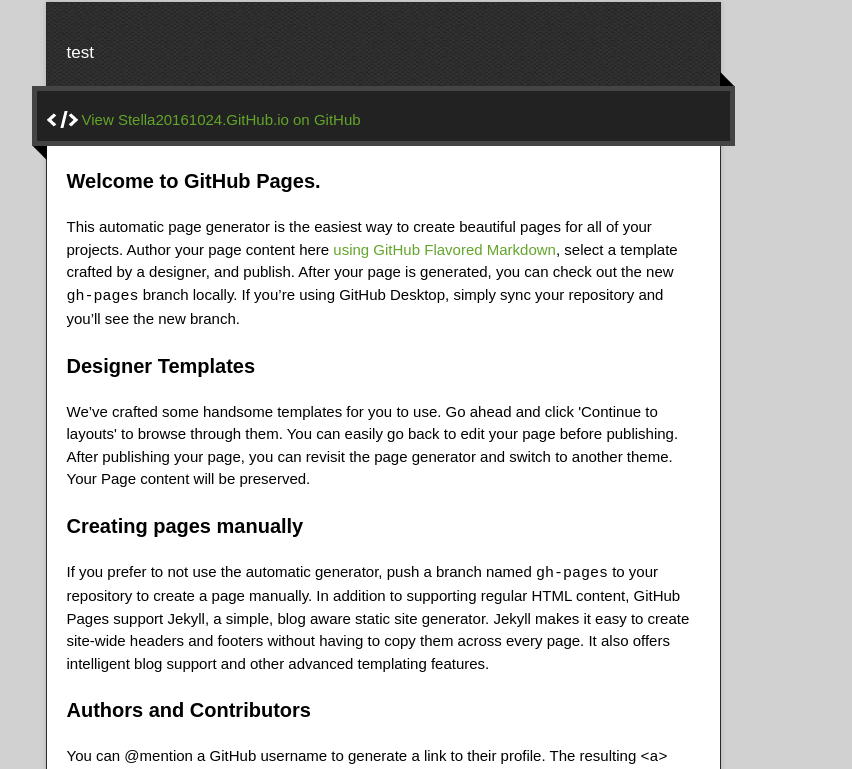
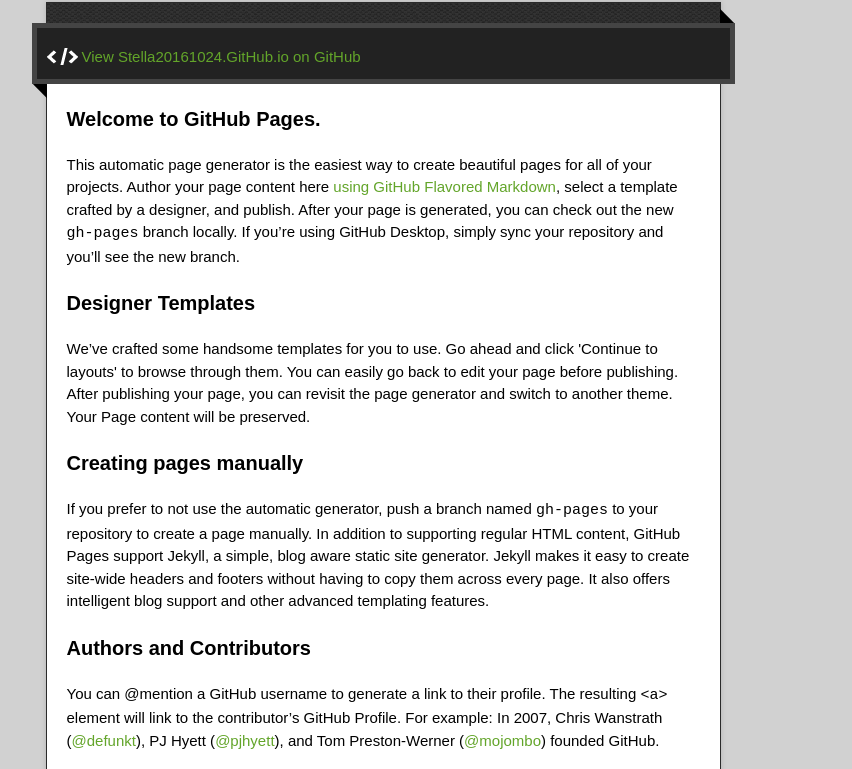
Before and after one commit to Stella20161024/Stella20161024.github.io, a plain HTML site: page index.html in a window 1280 px wide. Shown: the part 128-897 px from the top of the page, without its empty margins (257-1109 px from the left). Drawn offline with nearby package versions, Linux system fonts and the light colour scheme.

Commit message:
delete test

```diff
--- a/index.html
+++ b/index.html
@@ -25,7 +25,7 @@
       <h1 class="title">Stella20161024.GitHub.io</h1>
     </header>
     <div id="container">
-      <p class="tagline">test</p>
+      <!--<p class="tagline">test</p>-->
       <div id="main" role="main">
         <div class="download-bar">
         <div class="inner">
```
